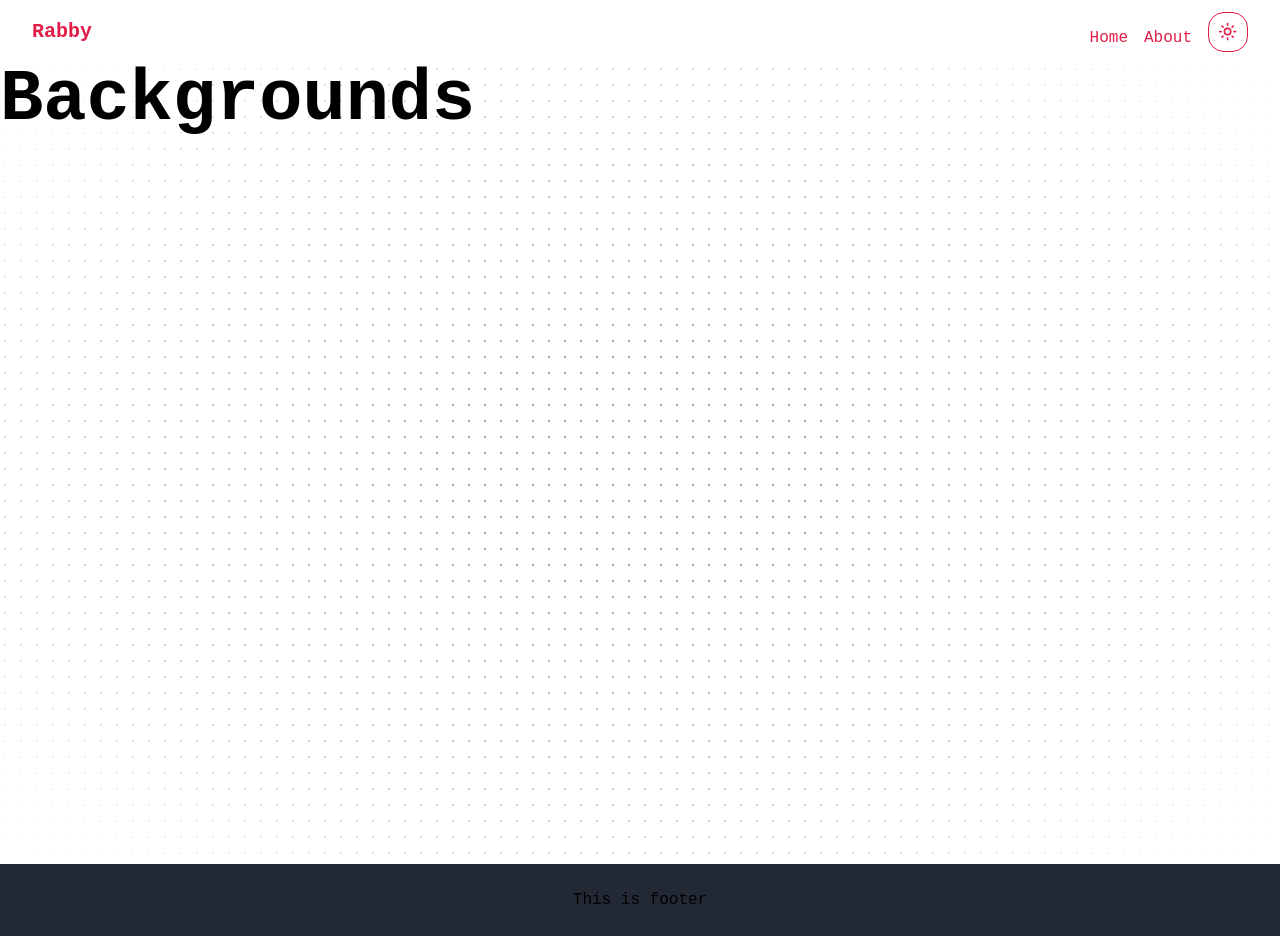
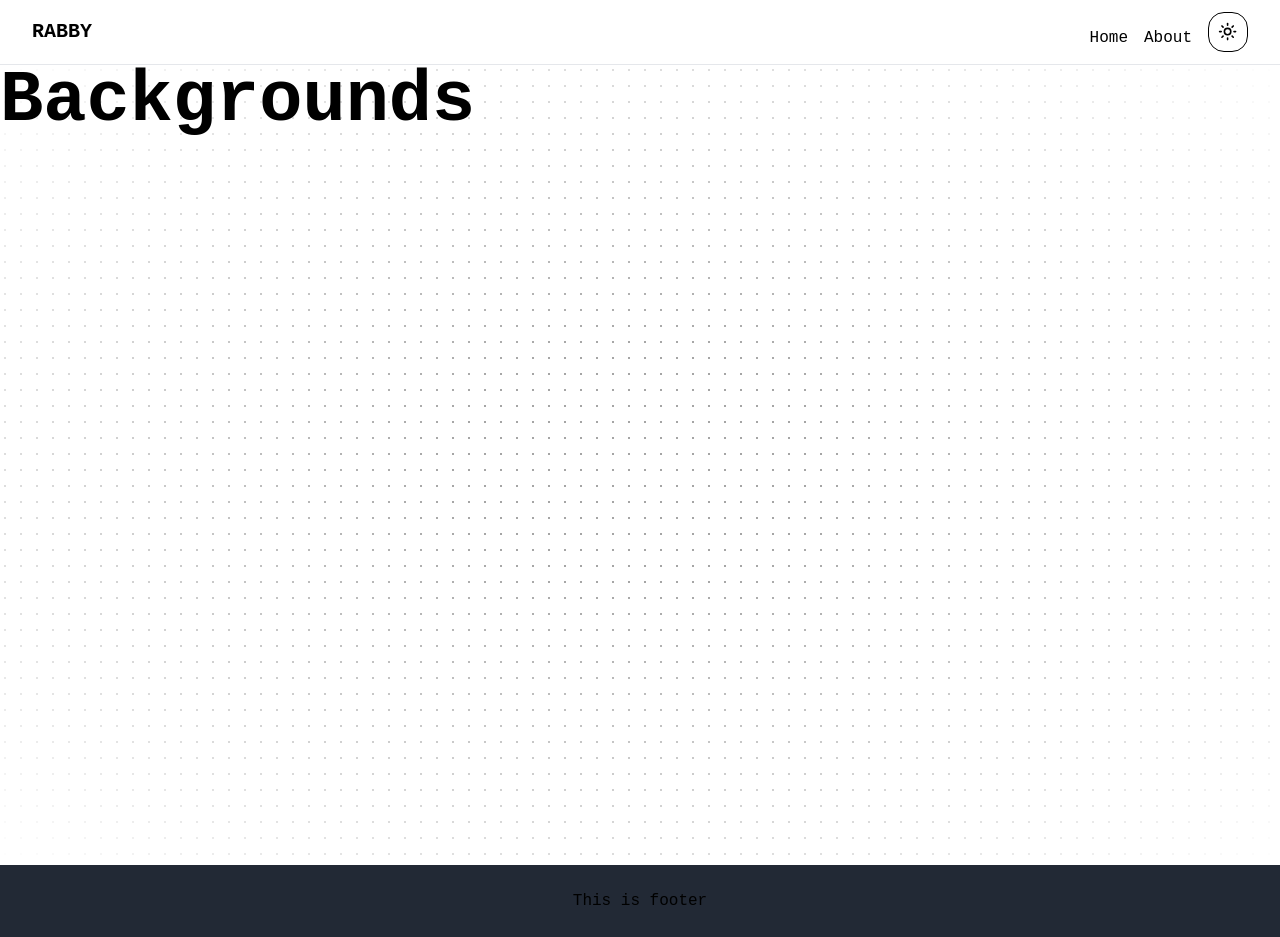
Before and after one commit to rabby-web/Rabby-Portfolio, a Next.js app: page / in a window 1280 px wide. Built offline with nearby package versions, Linux system fonts and the light colour scheme.

Commit message:
nav fixt

```diff
--- a/src/components/shared/Navbar.tsx
+++ b/src/components/shared/Navbar.tsx
@@ -2,12 +2,12 @@
 
 import React, { useState } from "react";
 import { FaBars, FaTimes } from "react-icons/fa";
-import {
-  AiOutlineHome,
-  AiOutlineInfoCircle,
-  AiOutlineRead,
-  AiOutlineContacts,
-} from "react-icons/ai";
+// import {
+//   AiOutlineHome,
+//   AiOutlineInfoCircle,
+//   AiOutlineRead,
+//   AiOutlineContacts,
+// } from "react-icons/ai";
 import { motion, AnimatePresence } from "framer-motion";
 import { ModeToggle } from "./theme";
 import Link from "next/link";
@@ -32,12 +32,12 @@ const Navbar = () => {
   };
 
   return (
-    <nav className="dark:bg-black bg-white  dark:text-white  text-rose-600  shadow-2xl ">
+    <nav className="dark:bg-slate-800  dark:text-rose-600  border-b">
       <div className="max-w-7xl mx-auto px-4 sm:px-6 lg:px-8">
         <div className="flex items-center justify-between h-16">
           <div className="flex items-center">
             <div className="flex-shrink-0">
-              <span className="text-xl font-bold">Rabby</span>
+              <span className="text-xl font-bold">RABBY</span>
             </div>
           </div>
           <div className="hidden md:block">
@@ -60,7 +60,7 @@ const Navbar = () => {
           <div className="-mr-2 flex md:hidden">
             <button
               onClick={toggleMenu}
-              className="inline-flex items-center justify-center p-2 rounded-md text-gray-400 hover:text-white hover:bg-gray-700 focus:outline-none focus:bg-gray-700 focus:text-white transition duration-150 ease-in-out"
+              className="inline-flex items-center justify-center p-2 rounded-md text-gray-400 hover:text-white hover:bg-gray-700 focus:outline-none focus:bg-gray-700 focus:text-white transition duration-150 ease-in-out dark:text-rose-600 hover:dark:text-rose-600 "
               aria-label="Toggle menu"
             >
               {isOpen ? <FaTimes /> : <FaBars />}
@@ -94,12 +94,12 @@ const Navbar = () => {
               ))} */}
               <Link
                 href="/"
-                className="text-white block px-3 py-2 rounded-md text-base font-medium  hover:bg-gray-700 focus:outline-none focus:bg-gray-700 transition duration-150 ease-in-out"
+                className=" block px-3 py-2 rounded-md text-base font-medium  hover:bg-gray-700 focus:outline-none focus:bg-gray-700 transition duration-150 ease-in-out"
               >
                 Home
               </Link>
               <Link
-                className="text-white block px-3 py-2 rounded-md text-base font-medium  hover:bg-gray-700 focus:outline-none focus:bg-gray-700 transition duration-150 ease-in-out"
+                className=" block px-3 py-2 rounded-md text-base font-medium  hover:bg-gray-700 focus:outline-none focus:bg-gray-700 transition duration-150 ease-in-out"
                 href="about"
               >
                 About
--- a/src/components/shared/theme.tsx
+++ b/src/components/shared/theme.tsx
@@ -24,8 +24,8 @@ export function ModeToggle() {
 
   return (
     <DropdownMenu>
-      <DropdownMenuTrigger asChild className="border rounded-2xl">
-        <Button variant="outline" size="icon">
+      <DropdownMenuTrigger asChild className="border rounded-2xl p-0">
+        <Button variant="outline" size="icon" className="p-0">
           <Sun className="h-[1.2rem] w-[1.2rem] rotate-0 scale-100 transition-all dark:-rotate-90 dark:scale-0" />
           <Moon className="absolute h-[1.2rem] w-[1.2rem] rotate-90 scale-0 transition-all dark:rotate-0 dark:scale-100" />
           <span className="sr-only">Toggle theme</span>
--- a/tailwind.config.ts
+++ b/tailwind.config.ts
@@ -19,6 +19,23 @@ const config: Config = {
   theme: {
     extend: {
       colors: {
+        colors: {
+          "dark-bg-01": "#01B7E9",
+          "dark-bg-02": "#1E293B",
+          "dark-bg-03": "#1E293B",
+          "light-bg-01": "#1E293B",
+          "light-bg-02": "#1E293B",
+          "light-bg-03": "#1E293B",
+          "dark-tt-01": "#1E293B",
+          "dark-tt-02": "#1E293B",
+          "dark-tt-03": "#1E293B",
+          "light-tt-01": "#17FFFB",
+          "light-tt-02": "#1E293B",
+          "light-tt-03": "#1E293B",
+          "tcd-1": "#01B7E9",
+          "tcd-2": "#007EC3",
+          "tcd-3": "#17FFFB",
+        },
         background: "hsl(var(--background))",
         foreground: "hsl(var(--foreground))",
         card: {
```
